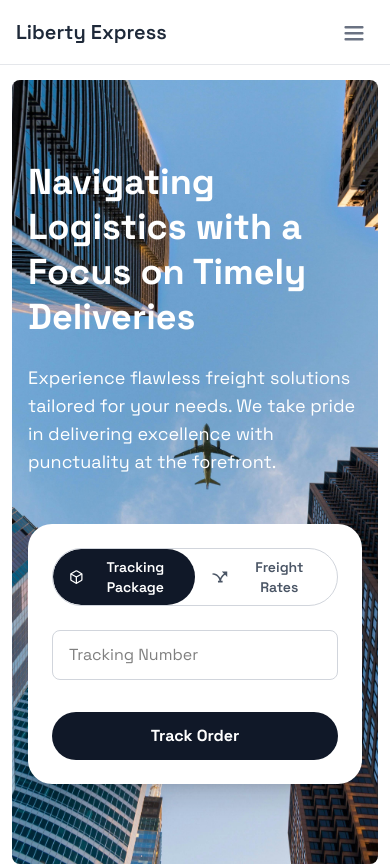
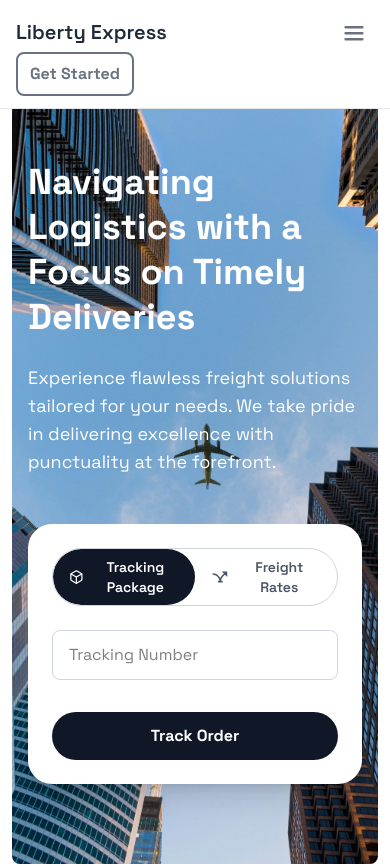
Before and after one commit to Nabothdaniel/liberty-express-logistics, a React (Vite) app: page / in a window 390 px wide. Shown: the top 866 px of the page. Built offline with nearby package versions, Linux system fonts and the light colour scheme.

Commit message:
second commit

```diff
--- a/src/components/landingPage/Header.jsx
+++ b/src/components/landingPage/Header.jsx
@@ -66,8 +66,8 @@ export default function Header() {
                     </ul>
                 </div>
 
-                <div className="hidden md:block">
-                    <button  onClick={routeToLogin} className="border-gray-500 border-2 text-gray-500 hover:text-blue-600 rounded-lg px-3 py-2 cursor-pointer font-bold">
+                <div>
+                    <button  onClick={routeToLogin} className="border-gray-500 border-2 text-gray-500 active:bg-gray-700 hover:text-gray-700 rounded-lg px-3 py-2 cursor-pointer font-bold">
                         Get Started
                     </button>
                 </div>
--- a/src/pages/Login.jsx
+++ b/src/pages/Login.jsx
@@ -2,6 +2,7 @@ import  { useState } from 'react';
 import { motion } from 'framer-motion';
 import { FiMail, FiLock, FiEye, FiEyeOff, FiTruck } from 'react-icons/fi';
 import FormImg from '../assets/images/forms/form.jpg'
+import { Link } from 'react-router-dom';
 
 const Login = () => {
   const [formData, setFormData] = useState({ email: '', password: '' });
@@ -118,9 +119,9 @@ const Login = () => {
 
             <p className="text-sm text-center text-gray-600 mt-4">
               Don't have an account?{' '}
-              <a href="#" className="text-blue-600 font-medium hover:underline">
+              <Link to="/signup" className="text-blue-600 font-medium hover:underline">
                 Sign up
-              </a>
+              </Link>
             </p>
           </div>
         </motion.div>
--- a/src/pages/Signup.jsx
+++ b/src/pages/Signup.jsx
@@ -420,9 +420,9 @@ const Signup = () => {
                 {currentStep === 1 && (
                   <p className="text-center text-sm text-gray-600 mt-4">
                     Already have an account?{' '}
-                    <a href="#" className="text-blue-600 font-medium hover:underline">
+                    <Link to="/login" className="text-blue-600 font-medium hover:underline">
                       Sign In
-                    </a>
+                    </Link>
                   </p>
                 )}
               </div>
```
